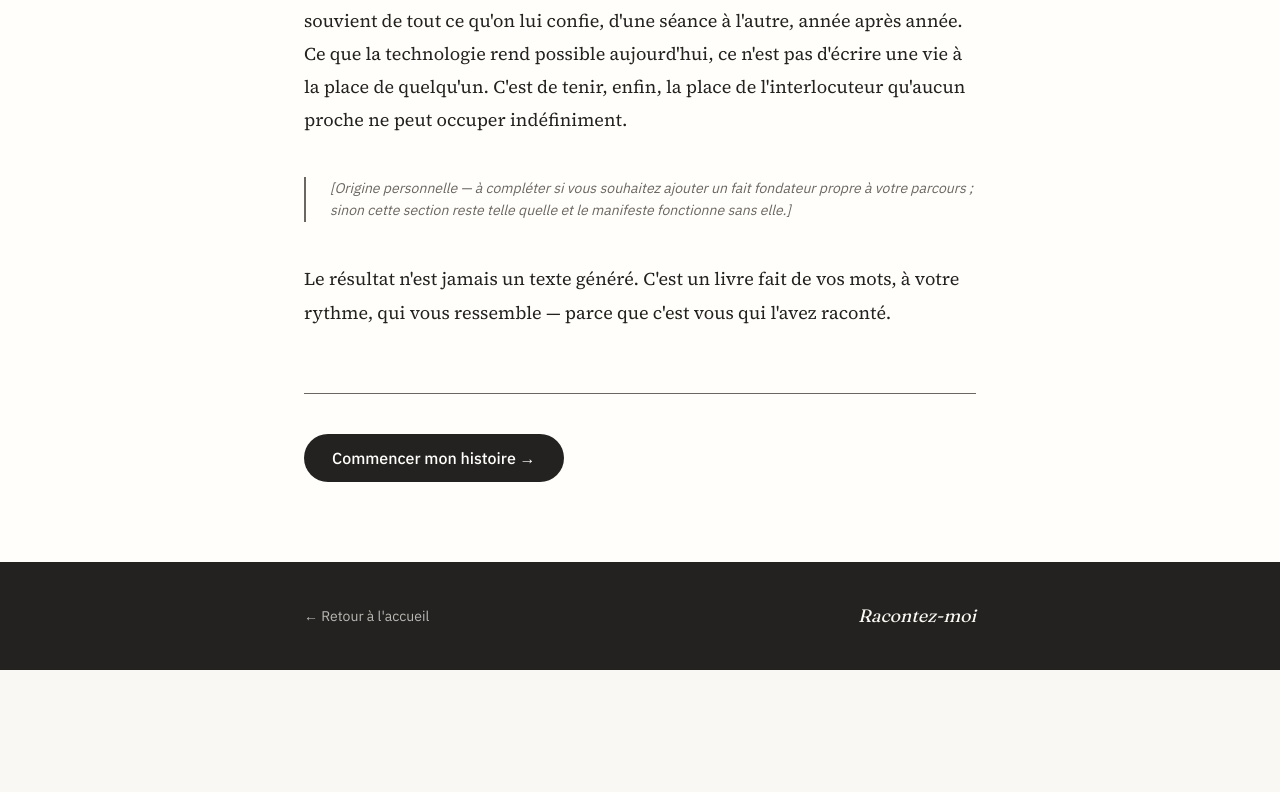
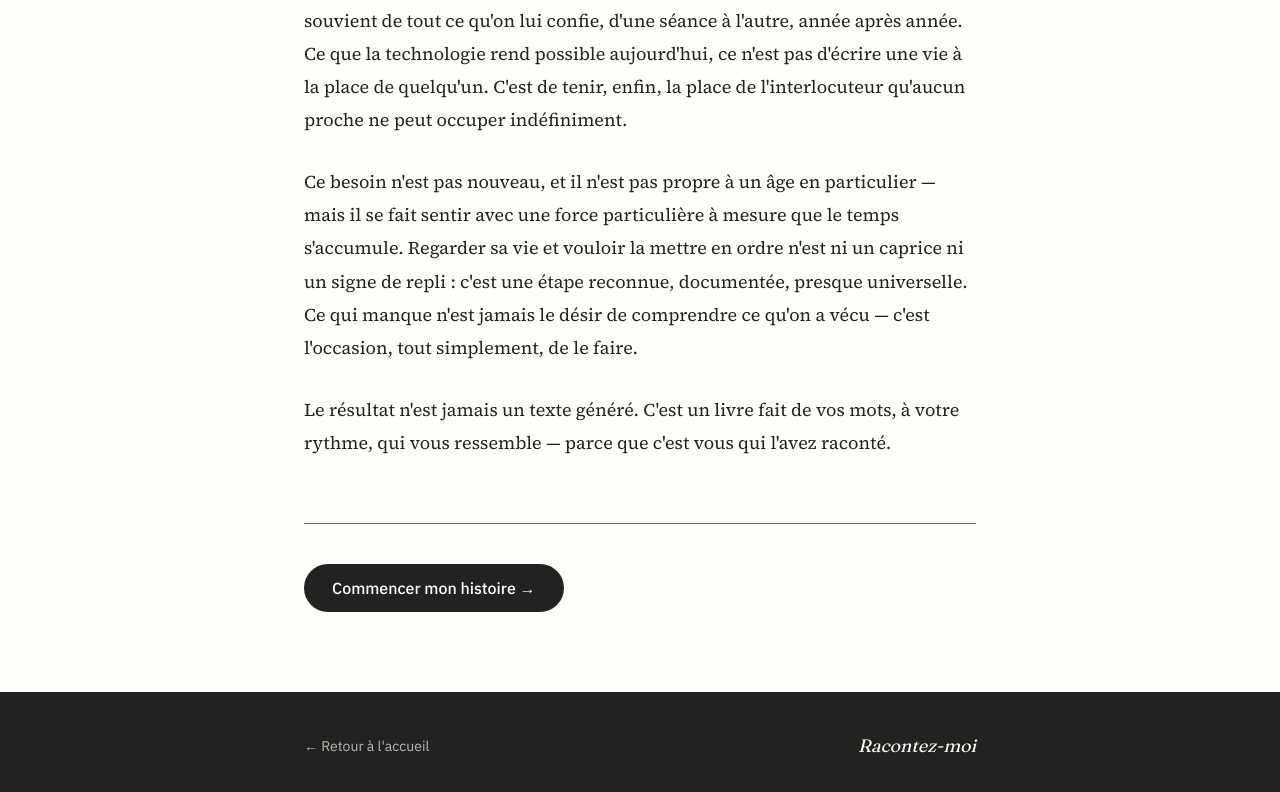
Before and after one commit to Rigi34/racontez-moi, a Next.js app: page /manifeste in a window 1280 px wide. Shown: the part 958-1750 px from the top of the page. Before the commit the page ends 1628 px from the top, so only its background shows below. Built offline with nearby package versions, Linux system fonts and the light colour scheme.

Commit message:
fix: /manifeste — retire le placeholder interne, ajoute le paragraphe universalité
Le texte entre crochets était une note à usage interne publiée par erreur.

```diff
--- a/app/manifeste/page.tsx
+++ b/app/manifeste/page.tsx
@@ -73,14 +73,15 @@ export default function Manifeste() {
               l&apos;interlocuteur qu&apos;aucun proche ne peut occuper indéfiniment.
             </p>
 
-            {/* Placeholder origine personnelle */}
-            <div className="my-10 pl-6 border-l-2 border-grege">
-              <p className="font-sans text-sm text-grege italic leading-relaxed">
-                [Origine personnelle — à compléter si vous souhaitez ajouter un fait
-                fondateur propre à votre parcours&nbsp;; sinon cette section reste telle
-                quelle et le manifeste fonctionne sans elle.]
-              </p>
-            </div>
+            <p>
+              Ce besoin n&apos;est pas nouveau, et il n&apos;est pas propre à un âge en
+              particulier&nbsp;— mais il se fait sentir avec une force particulière à
+              mesure que le temps s&apos;accumule. Regarder sa vie et vouloir la mettre
+              en ordre n&apos;est ni un caprice ni un signe de repli&nbsp;: c&apos;est
+              une étape reconnue, documentée, presque universelle. Ce qui manque
+              n&apos;est jamais le désir de comprendre ce qu&apos;on a vécu&nbsp;—
+              c&apos;est l&apos;occasion, tout simplement, de le faire.
+            </p>
 
             <p>
               Le résultat n&apos;est jamais un texte généré. C&apos;est un livre fait de vos
```
